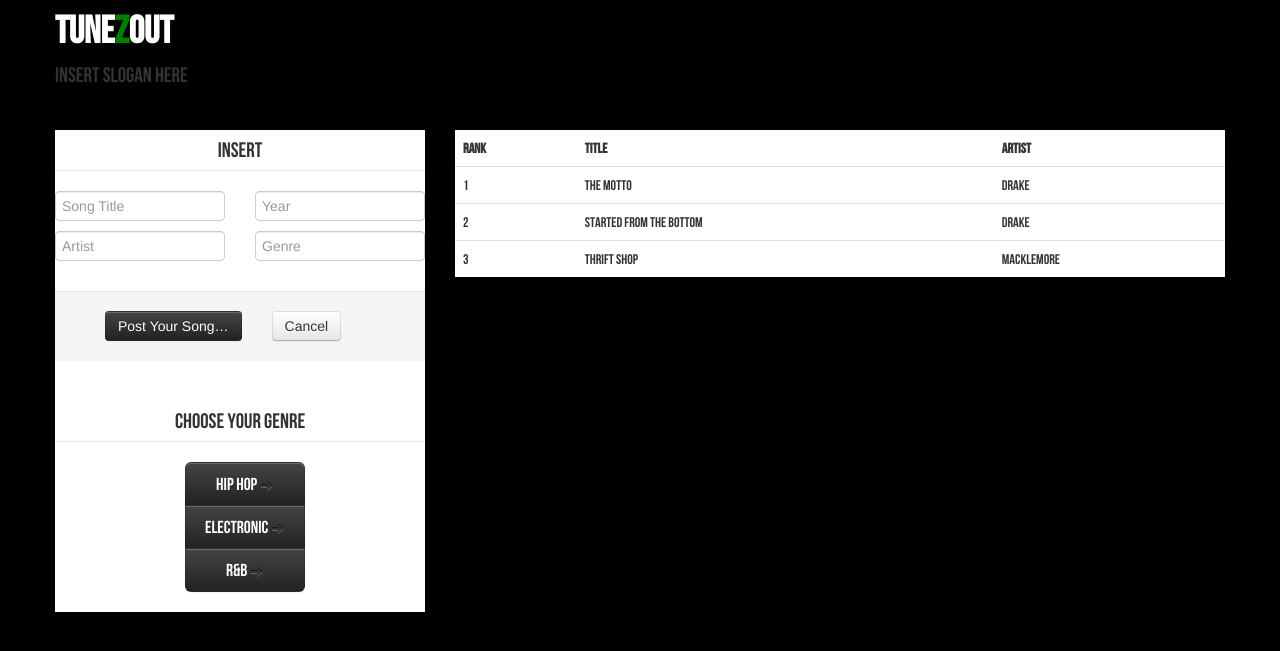
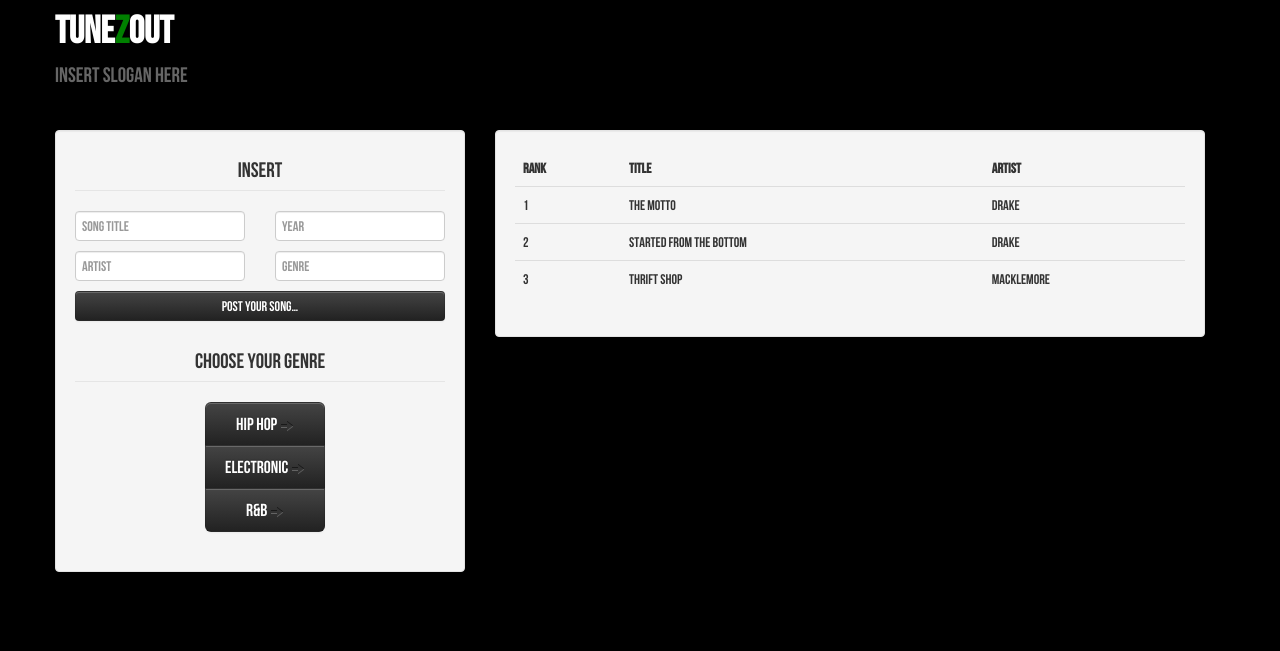
Before and after one commit to alykhank/Tunezout, a Flask app: page / in a window 1280 px wide. Shown: the top 651 px of the page. Run offline with Flask 2, Linux system fonts and the light colour scheme; some libraries are stand-ins or nearby versions.

Commit message:
Place components in wells, cleaner form.

```diff
--- a/static/css/styles.css
+++ b/static/css/styles.css
@@ -19,21 +19,17 @@ body {
 }
 
 #slogan {
-	color: #333;
+	color: #666;
 }
 
 .highlight {
 	color: green;
 }
 
-.form {
-	background-color: white;
-}
-
 .form legend {
 	text-align: center;
 }
 
-.table {
-	background-color: white;
+input, .btn {
+	font-family: 'Bebas Neue', 'Helvetica Neue', Helvetica, Arial, sans-serif;
 }
--- a/templates/index.html
+++ b/templates/index.html
@@ -22,7 +22,7 @@
 		<p id="slogan" class="lead">Insert Slogan Here</p>
 		<br>
 		<div class="row">
-			<div class="span4 form">
+			<div class="well span4 form">
 				<form>
 					<fieldset>
 						<legend>Insert</legend>
@@ -34,12 +34,7 @@
 							<input type="text" name="Artist" placeholder="Artist" class="span2">
 							<input type="text" name="Genre" placeholder="Genre" class="span2">
 						</div>
-						<div class="form-actions">
-							<div class="controls controls-row">
-								<button type="submit" class="btn btn-inverse span1.5">Post Your Song&hellip;</button>
-								<button class="btn span1.5">Cancel</button>
-							</div>
-						</div>
+						<button type="submit" class="btn btn-inverse btn-block">Post Your Song&hellip;</button>
 					</fieldset>
 				</form>
 				<form>
@@ -55,7 +50,7 @@
 					</fieldset>
 				</form>
 			</div>
-			<div class="span8">
+			<div class="well span7">
 				<table class="table">
 					<thead>
 						<tr>
```
